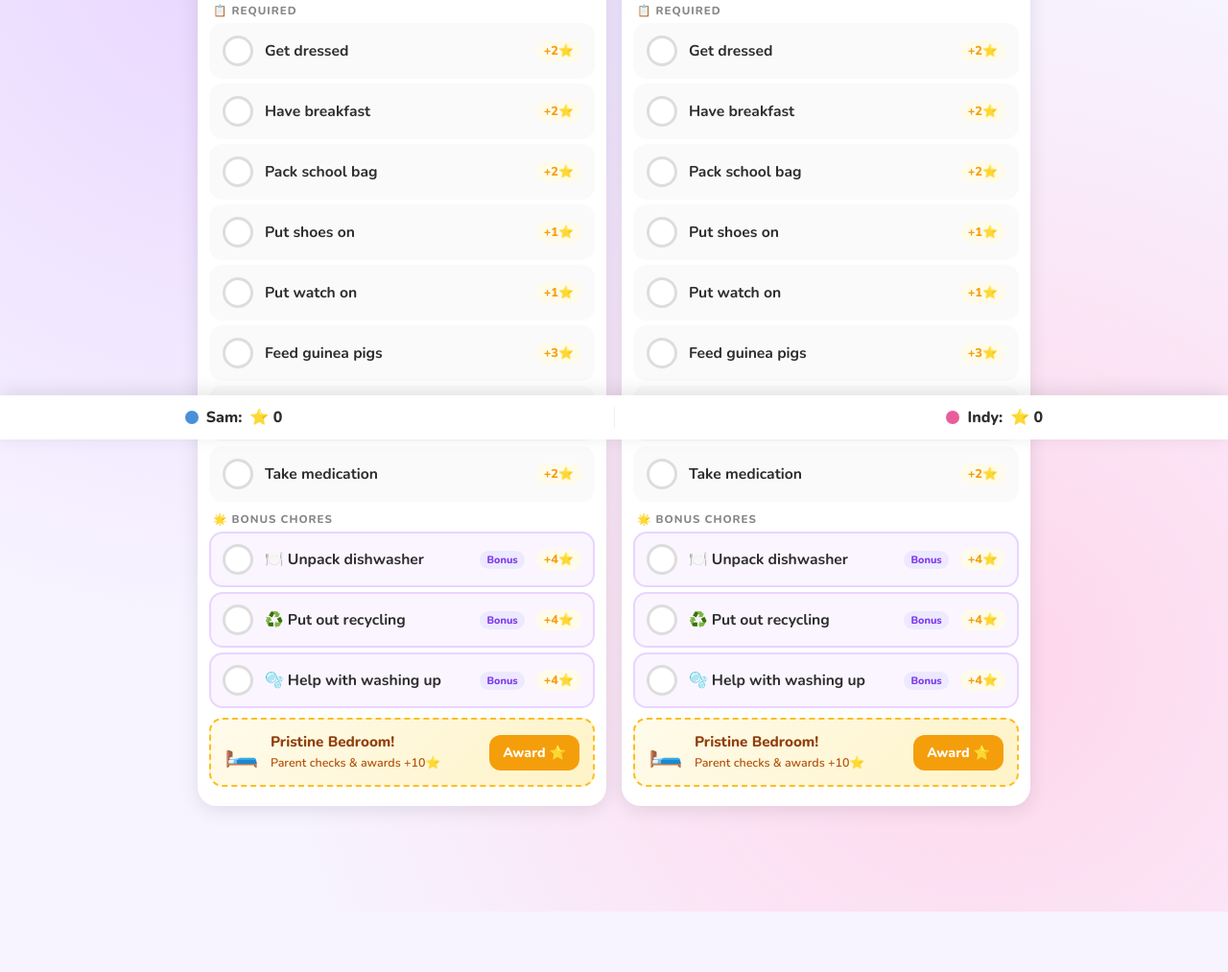
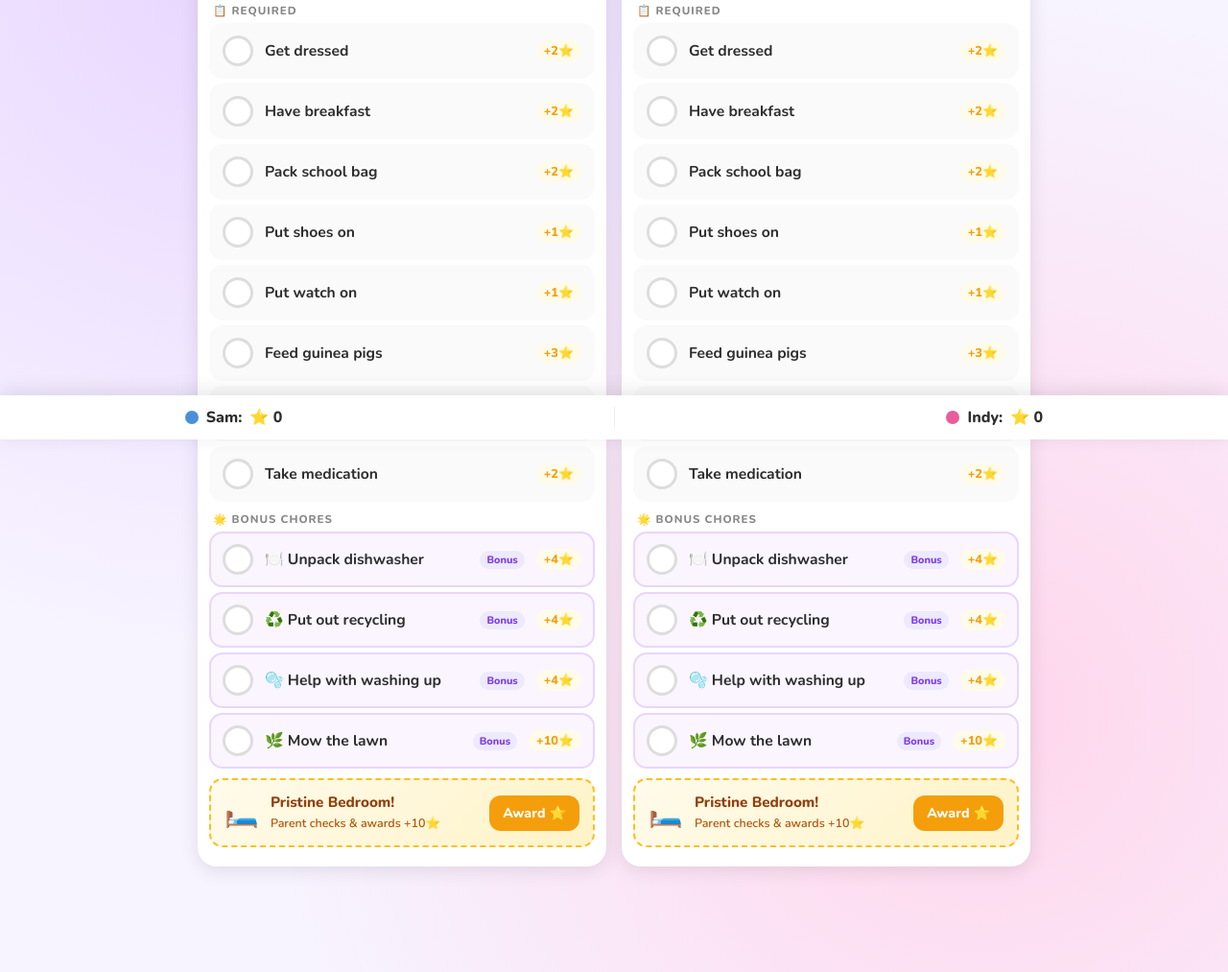
Before and after one commit to sarahashtonau-droid/chore-champions, a plain HTML site: page index.html in a window 1280 px wide. Shown: the part 342-1355 px from the top of the page at 96% size. Before the commit the page ends 1292 px from the top, so only its background shows below. Drawn offline with nearby package versions, Linux system fonts and the light colour scheme.

Commit message:
Add files via upload

```diff
--- a/index.html
+++ b/index.html
@@ -516,6 +516,7 @@ const bonusChores = [
   {id:'b1',label:'Unpack dishwasher',points:4,emoji:'🍽️'},
   {id:'b2',label:'Put out recycling',points:4,emoji:'♻️'},
   {id:'b3',label:'Help with washing up',points:4,emoji:'🫧'},
+  {id:'b4',label:'Mow the lawn',points:10,emoji:'🌿'},
 ];
 
 // ── STATE ───────────────────────────────────────────────────
```
